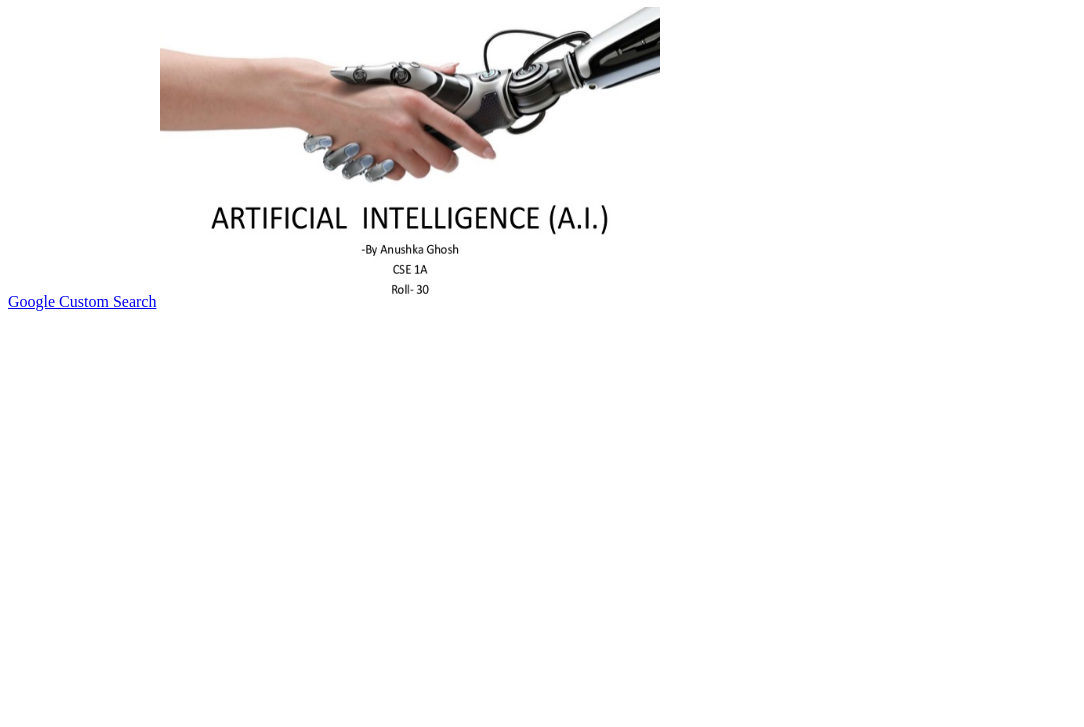
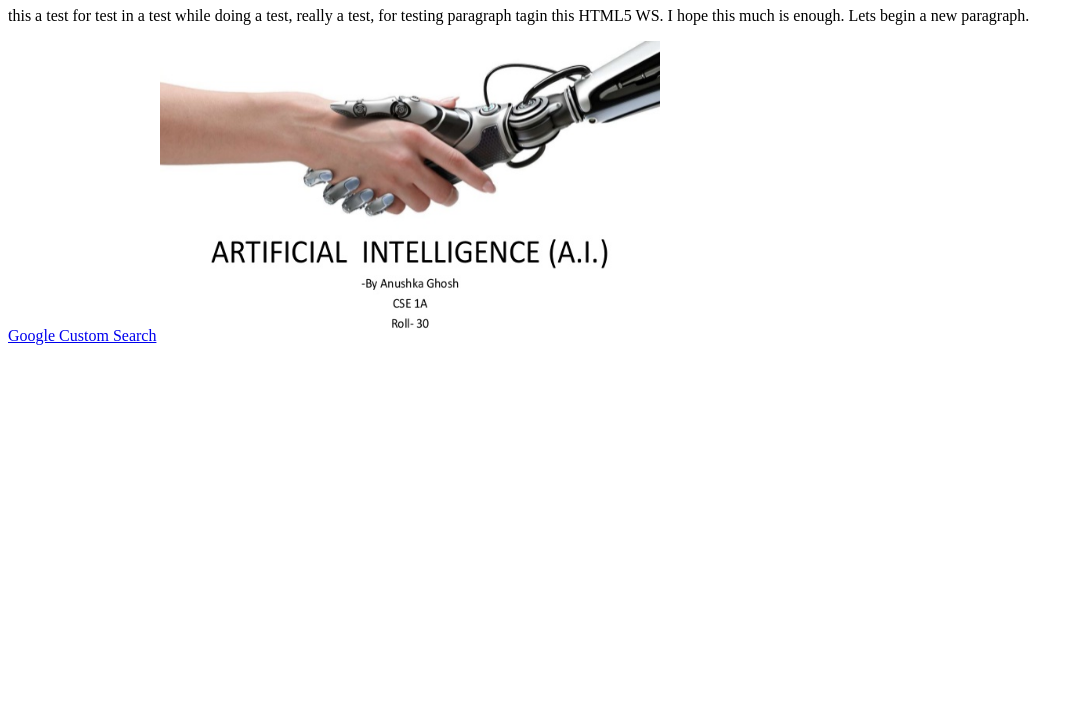
Before and after one commit to ashishsingh2601/theinsanewarrior.github.io, a plain HTML site: page index.html in a window 1280 px wide. Shown: the part 73-800 px from the top of the page, without its empty margins (0-1084 px from the left). Drawn offline with Linux system fonts and the light colour scheme.

Commit message:
Update index.html

```diff
--- a/index.html
+++ b/index.html
@@ -5,7 +5,9 @@
 </head>
 <body>
 <h1>My Webpage</h1>
-<p></p>
+<p>this a test for test in a test while doing a test, really a test, for testing paragraph tagin this HTML5 WS.
+	I hope this much is enough.
+	Lets begin a new paragraph.</p>
 <a href="https://www.google.in" target = "_blank">Google Custom Search</a>
 <img src = "AI.jpg" width="500" height="300">
 </body>
```
